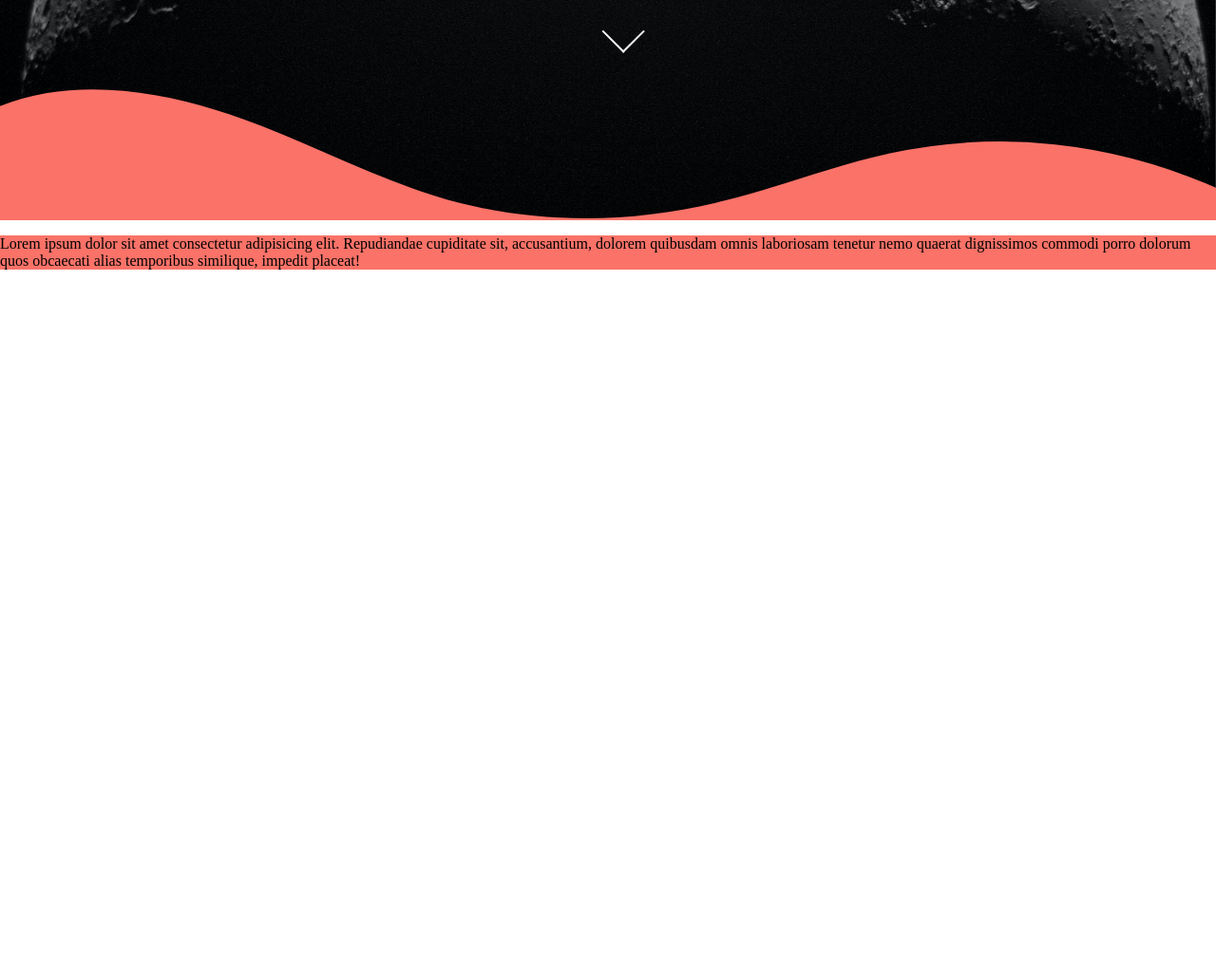
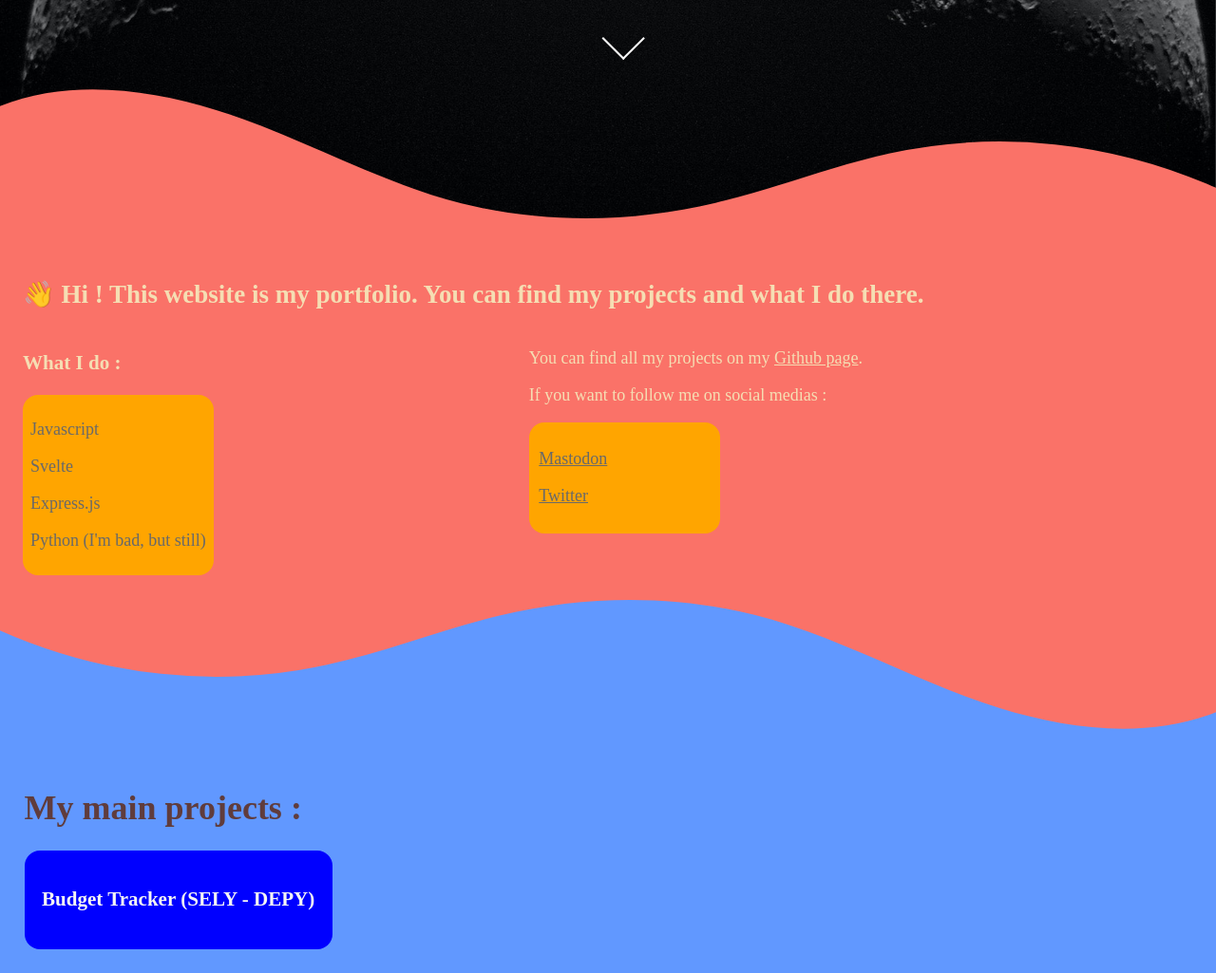
Before and after one commit to pioucraft/portfolio, a plain HTML site: page index.html in a window 1280 px wide. Shown: the part 568-1593 px from the top of the page at 95% size. Before the commit the page ends 868 px from the top, so only its background shows below. Drawn offline with Linux system fonts and the light colour scheme.

Commit message:
add things

```diff
--- a/index.html
+++ b/index.html
@@ -7,6 +7,7 @@
     <title>Portfolio</title>
 </head>
 <body>
+
     <div class="parallax-container">
         <div class="parallax-image"></div>
         <div class="paralax-content">
@@ -20,8 +21,46 @@
             <path d="M321.39,56.44c58-10.79,114.16-30.13,172-41.86,82.39-16.72,168.19-17.73,250.45-.39C823.78,31,906.67,72,985.66,92.83c70.05,18.48,146.53,26.09,214.34,3V0H0V27.35A600.21,600.21,0,0,0,321.39,56.44Z" class="shape-fill"></path>
         </svg>
     </div>
-    <div class="intro">
-        <p>Lorem ipsum dolor sit amet consectetur adipisicing elit. Repudiandae cupiditate sit, accusantium, dolorem quibusdam omnis laboriosam tenetur nemo quaerat dignissimos commodi porro dolorum quos obcaecati alias temporibus similique, impedit placeat!</p>
+    <div class="top">
+        <h2>👋 Hi ! This website is my portfolio. You can find my projects and what I do there.</h2>
+        <div id="topFirstElements">
+            <div>
+                <h3>What I do :</h3>
+                <div id="whatIDo">
+                    <p>Javascript</p>
+                    <p>Svelte</p>
+                    <p>Express.js</p>
+                    <p>Python (I'm bad, but still)</p>
+                </div>
+            </div>
+
+
+            <div>
+                <p>You can find all my projects on my <a href="https://github.com/pioucraft">Github page</a>.</p>
+                <p>If you want to follow me on social medias :</p>
+                <div id="socialMedias">
+
+                    <p><a href="https://mstdn.social/@pfannkuchen">Mastodon</a></p>
+                    <p><a href="https://twitter.com/@pfaaaaannkuchen">Twitter</a></p></div>
+                </div>
+
+            </div>
+
+
+
+    </div>
+    <div class="custom-shape-divider-bottom-1706274824">
+        <svg data-name="Layer 1" xmlns="http://www.w3.org/2000/svg" viewBox="0 0 1200 120" preserveAspectRatio="none">
+            <path d="M321.39,56.44c58-10.79,114.16-30.13,172-41.86,82.39-16.72,168.19-17.73,250.45-.39C823.78,31,906.67,72,985.66,92.83c70.05,18.48,146.53,26.09,214.34,3V0H0V27.35A600.21,600.21,0,0,0,321.39,56.44Z" class="shape-fill"></path>
+        </svg>
+    </div>
+
+    <div id="mainProjects">
+        <h1>My main projects :</h1>
+        <div class="mainProject">
+            <h3>Budget Tracker (SELY - DEPY)</h3>
+            <p></p>
+        </div>
     </div>
 </body>
 </html>
--- a/style.css
+++ b/style.css
@@ -1,6 +1,7 @@
 body, html {
     margin: 0;
     padding: 0;
+    font-size: large;
 }
 
 .parallax-container {
@@ -65,6 +66,76 @@ body, html {
     fill: #fa7268;
 }
 
-.intro {
+.top {
+    margin: 0;
     background-color: #fa7268;
+    padding: 3vh;
+    padding-top: 5vh;
+    color: wheat;
 }
+
+.custom-shape-divider-bottom-1706274824 {
+    bottom: 0;
+    left: 0;
+    width: 100%;
+    overflow: hidden;
+    line-height: 0;
+}
+
+.custom-shape-divider-bottom-1706274824 svg {
+    position: relative;
+    display: block;
+    width: calc(100% + 1.3px);
+    height: 150px;
+    background-color: #6198ff;
+}
+
+.custom-shape-divider-bottom-1706274824 .shape-fill {
+    fill: #fa7268;
+}
+
+a {
+    color: inherit;
+}
+
+#topFirstElements {
+    display: grid;
+    grid-template-areas: "1 2";
+}
+
+#whatIDo {
+    background-color: orange;
+    width: fit-content;
+    padding: 1.5%;
+    border-radius: 2vh;
+    color:dimgray;
+}
+
+#socialMedias {
+    background-color: orange;
+    width: fit-content;
+    padding: 1.5%;
+    border-radius: 2vh;
+    min-width: 10em;
+    color:dimgray;
+}
+
+#mainProjects {
+    padding: 2%;
+    background-color: #6198ff;
+    color: #603c3c;
+}
+
+.mainProject {
+    background-color: blue;
+    color: whitesmoke;
+    width: fit-content;
+    padding: 1.5%;
+    border-radius: 2vh;
+}
+
+@media screen and (max-width: 100vh) {
+    #topFirstElements {
+        grid-template-areas: "1" "2";
+    }
+}
```
